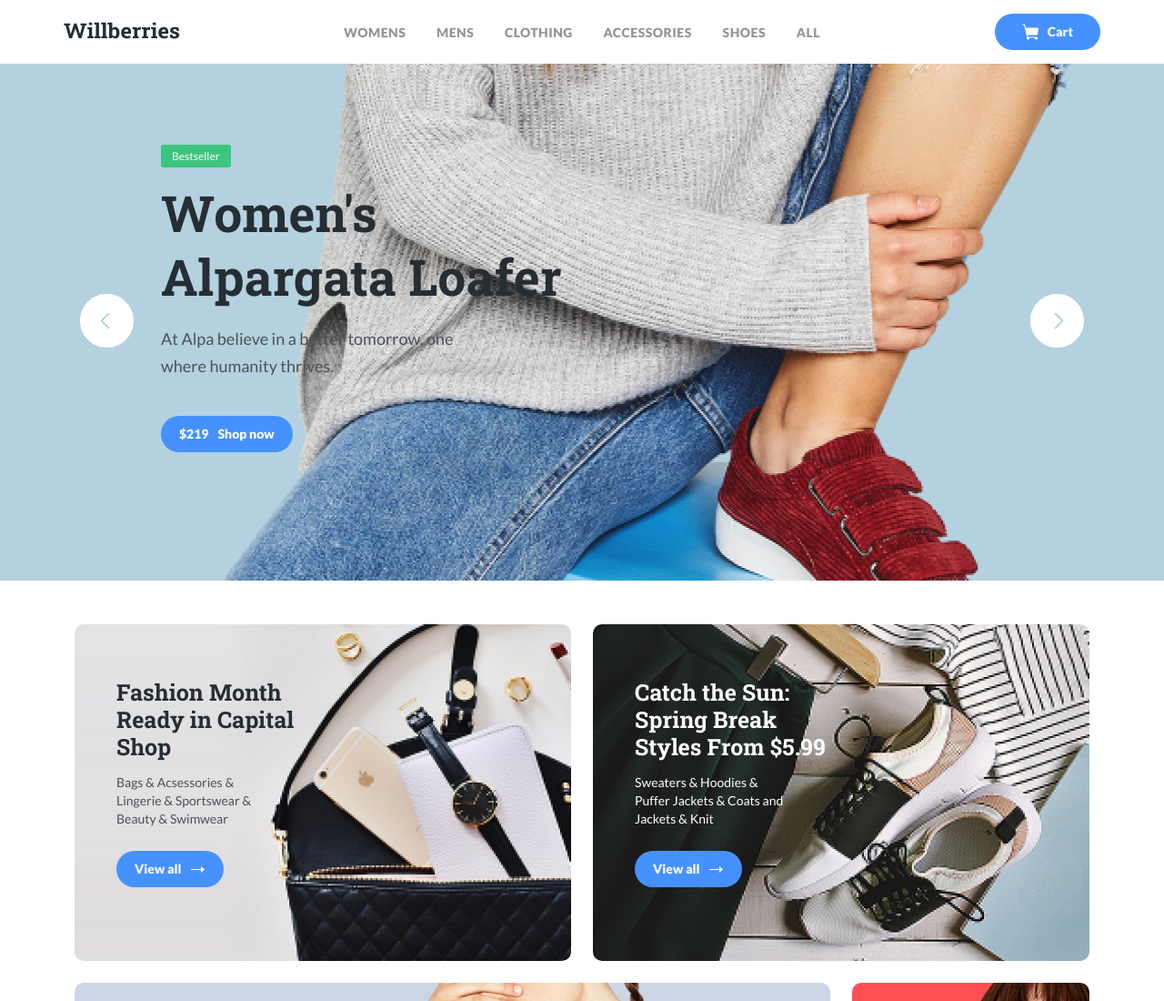
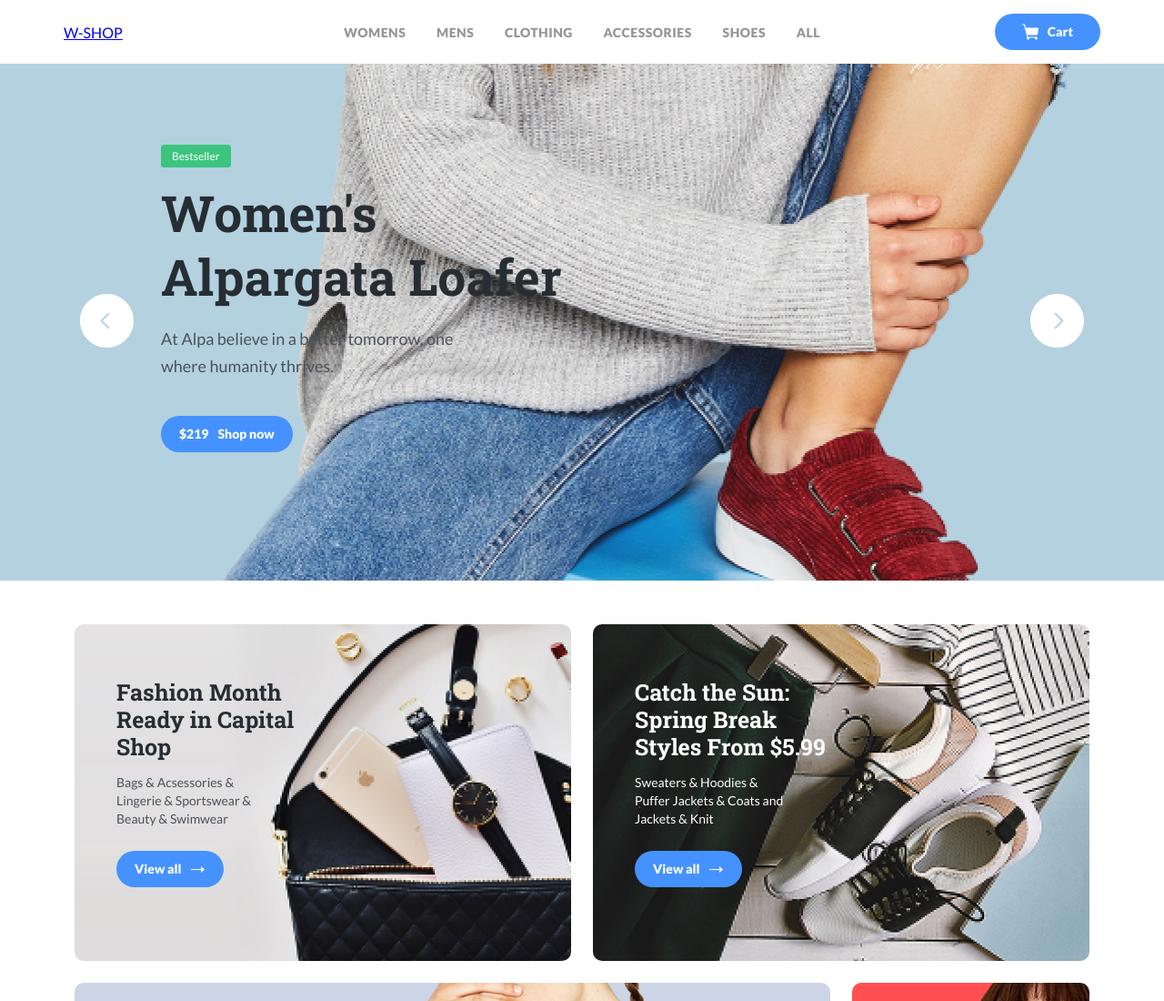
Before and after one commit to yarovik1982/Villberies, a plain HTML site: page index.html in a window 1280 px wide. Shown: the top 1100 px of the page at 91% size. Drawn offline with Linux system fonts and the light colour scheme.

Commit message:
Update index.html

```diff
--- a/index.html
+++ b/index.html
@@ -23,7 +23,8 @@
 		<div class="row justify-content-between align-items-center">
 			<div class="col-lg-2 col-6">
 				<a href="index.html" class="logo-link">
-					<img width="128" src="img/logo.svg" alt="logo: Willberries" class="logo-image">
+<!-- 					<img width="128" src="img/logo.svg" alt="logo: Willberries" class="logo-image"> -->
+					W-SHOP
 				</a>
 			</div>
 			<div class="col-lg-6 d-none d-lg-block">
```
